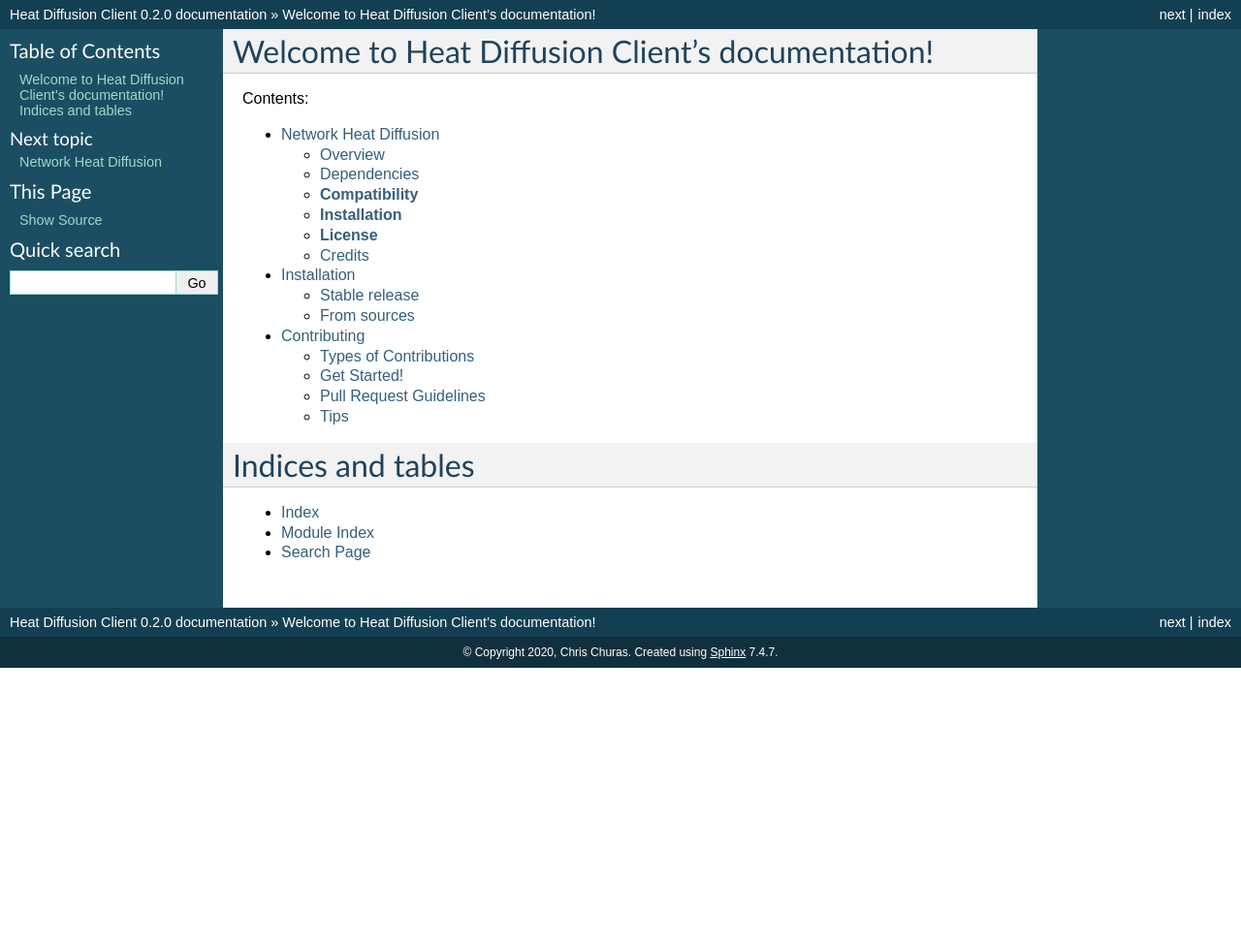
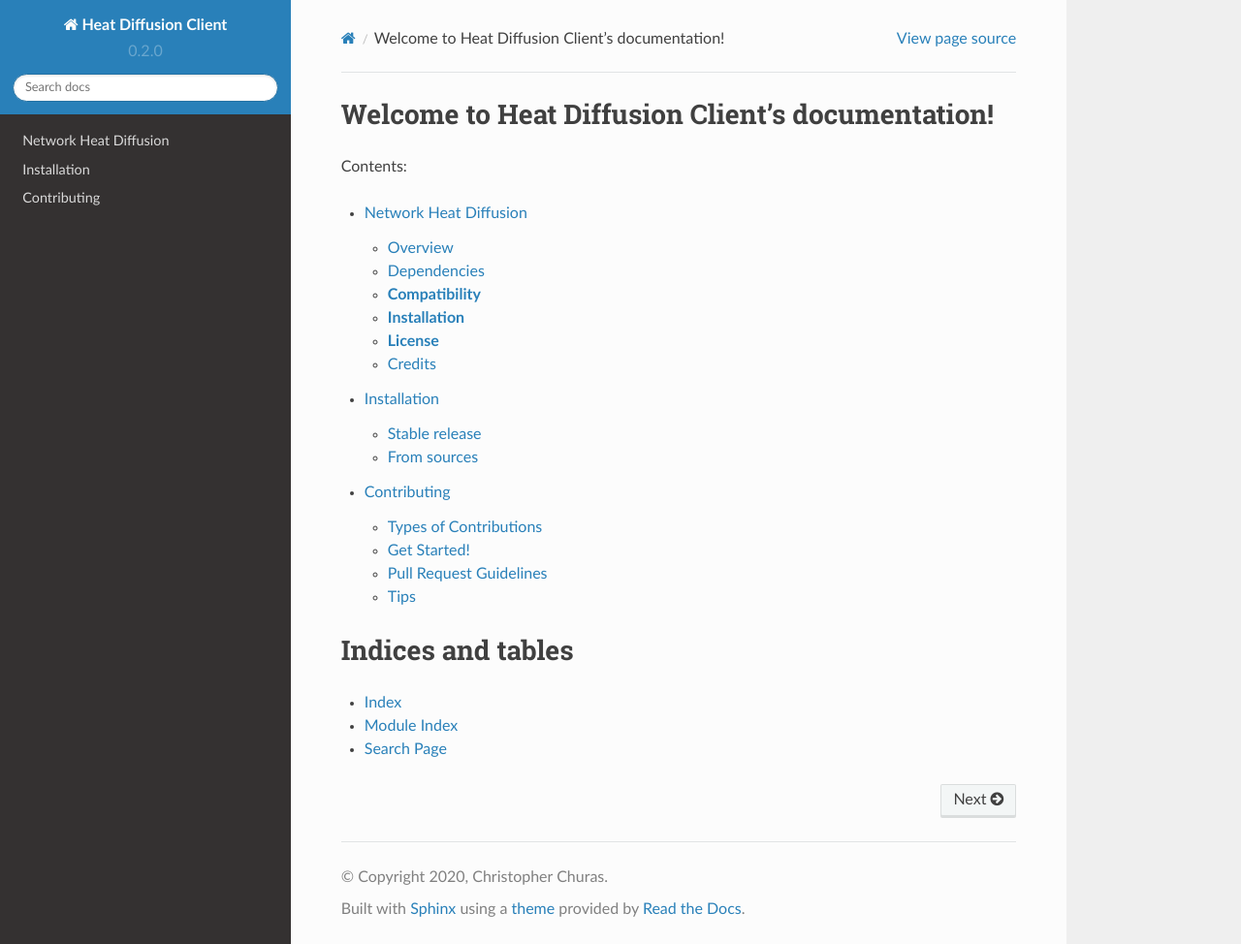
Before and after one commit to idekerlab/networkheatdiffusion, a Sphinx documentation site: the page built from docs/index.rst, in a window 1280 px wide and 974 px high. Shown: the whole window at 97% size. Built offline with Sphinx 7.4.7 and the Read the Docs theme 2.0.0, drawn with Linux system fonts in a browser that asks for light colours; pages that are not in the unit, such as notebooks, are missing from menus.

Commit message:
switched to sphinx_rtd_theme

```diff
--- a/docs/conf.py
+++ b/docs/conf.py
@@ -15,6 +15,8 @@
 
 import sys
 import os
+
+import sphinx_rtd_theme
 
 # If extensions (or modules to document with autodoc) are in another
 # directory, add these directories to sys.path here. If the directory is
@@ -40,7 +42,7 @@ import networkheatdiffusion
 
 # Add any Sphinx extension module names here, as strings. They can be
 # extensions coming with Sphinx (named 'sphinx.ext.*') or your custom ones.
-extensions = ['sphinx.ext.autodoc', 'sphinx.ext.viewcode']
+extensions = ['sphinx_rtd_theme', 'sphinx.ext.autodoc', 'sphinx.ext.viewcode']
 
 # Add any paths that contain templates here, relative to this directory.
 templates_path = ['_templates']
@@ -56,7 +58,7 @@ master_doc = 'index'
 
 # General information about the project.
 project = u'Heat Diffusion Client'
-copyright = u"2020, Chris Churas"
+copyright = u"2020, Christopher Churas"
 
 # The version info for the project you're documenting, acts as replacement
 # for |version| and |release|, also used in various other places throughout
@@ -111,15 +113,14 @@ pygments_style = 'sphinx'
 
 # The theme to use for HTML and HTML Help pages.  See the documentation for
 # a list of builtin themes.
-html_theme = 'default'
+html_theme = 'sphinx_rtd_theme'
+html_theme_path = [sphinx_rtd_theme.get_html_theme_path()]
+
 
 # Theme options are theme-specific and customize the look and feel of a
 # theme further.  For a list of options available for each theme, see the
 # documentation.
 #html_theme_options = {}
-
-# Add any paths that contain custom themes here, relative to this directory.
-#html_theme_path = []
 
 # The name for this set of Sphinx documents.  If None, it defaults to
 # "<project> v<release> documentation".
@@ -210,7 +211,7 @@ latex_elements = {
 latex_documents = [
     ('index', 'networkheatdiffusion.tex',
      u'Network Heat Diffusion Documentation',
-     u'Chris Churas', 'manual'),
+     u'Christopher Churas', 'manual'),
 ]
 
 # The name of an image file (relative to this directory) to place at
@@ -241,7 +242,7 @@ latex_documents = [
 man_pages = [
     ('index', 'networkheatdiffusion',
      u'Network Heat Diffusion Documentation',
-     [u'Chris Churas'], 1)
+     [u'Christopher Churas'], 1)
 ]
 
 # If true, show URL addresses after external links.
@@ -256,9 +257,9 @@ man_pages = [
 texinfo_documents = [
     ('index', 'networkheatdiffusion',
      u'Network Heat Diffusion Documentation',
-     u'Chris Churas',
+     u'Christopher Churas',
      'networkheatdiffusion',
-     'One line description of project.',
+     'Finds network network neighborhoods in a larger network relevant to an initial set of nodes of interest.',
      'Miscellaneous'),
 ]
 
```
